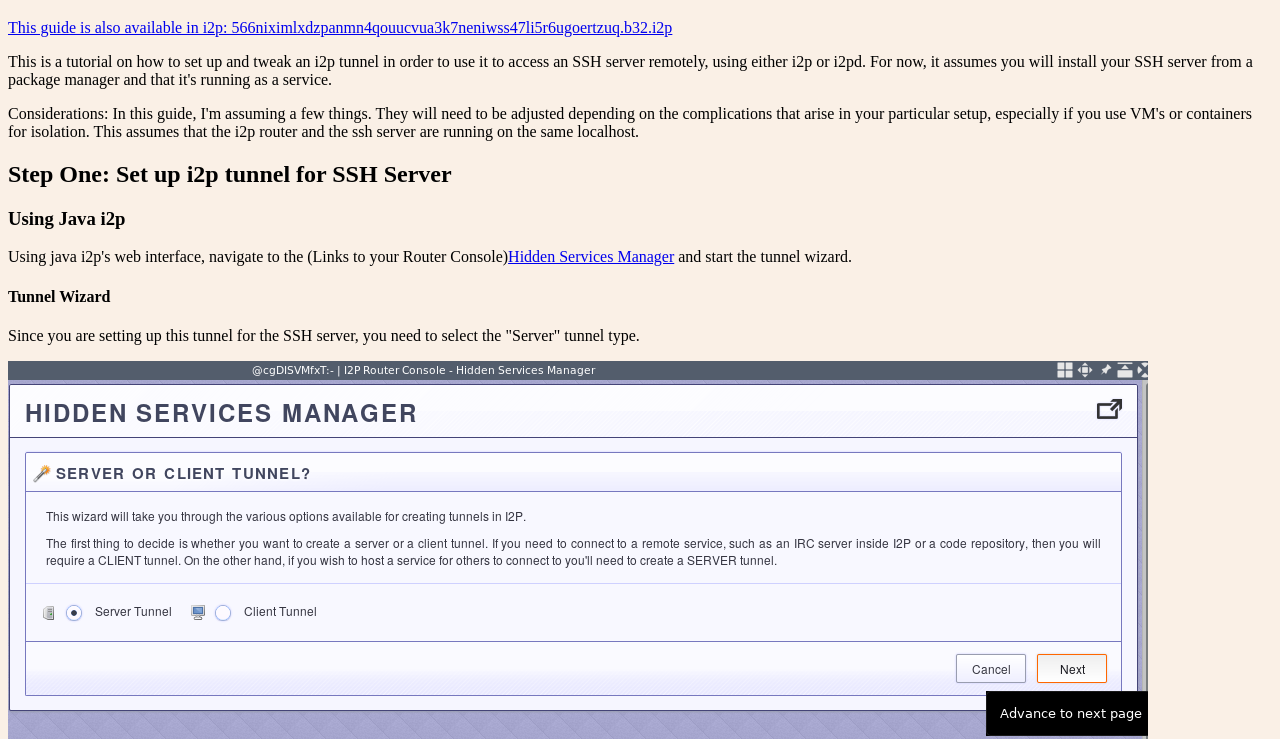
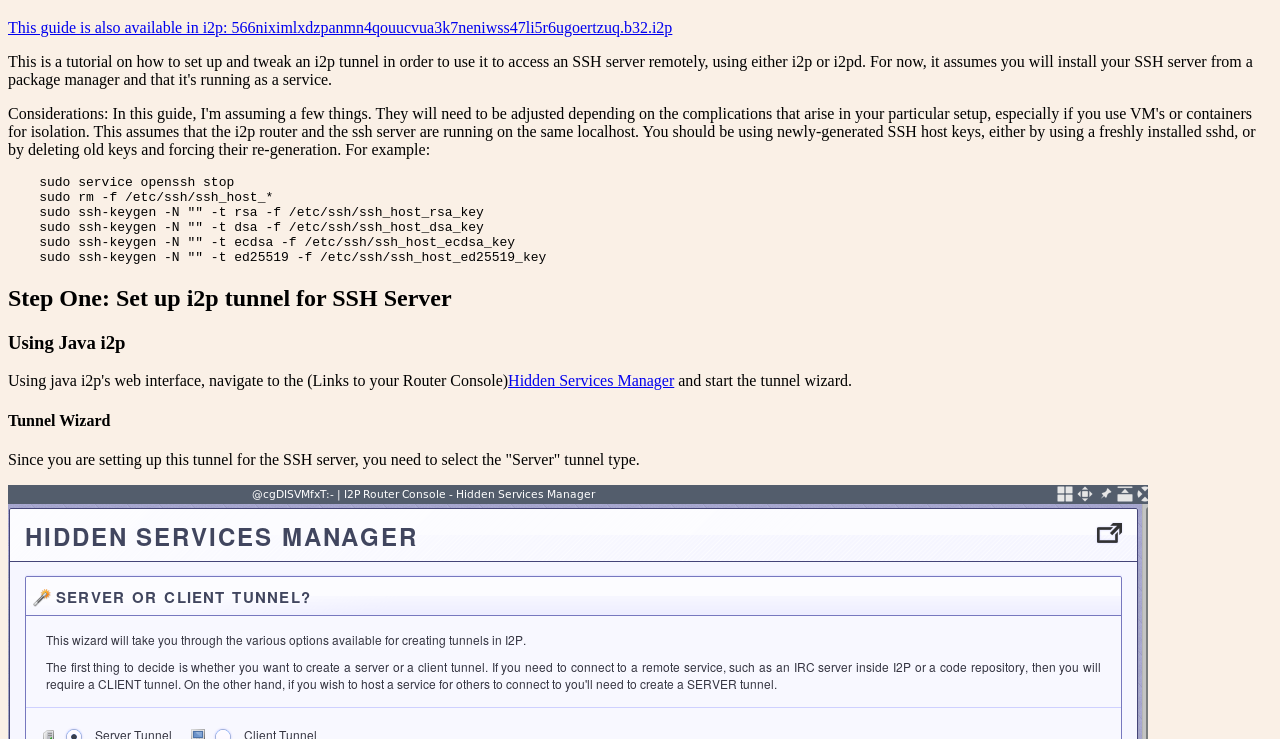
Before and after one commit to eyedeekay/i2p-i2pd-sshsetup, a plain HTML site: page index.html in a window 1280 px wide. Shown: the part 61-800 px from the top of the page. Drawn offline with Linux system fonts and the light colour scheme.

Commit message:
add key-regeneration to instructions

```diff
--- a/index.html
+++ b/index.html
@@ -16,7 +16,17 @@ as a service.</p>
 <p>Considerations: In this guide, I'm assuming a few things. They will need to be
 adjusted depending on the complications that arise in your particular setup,
 especially if you use VM's or containers for isolation. This assumes that the
-i2p router and the ssh server are running on the same localhost.</p>
+i2p router and the ssh server are running on the same localhost. You should be
+using newly-generated SSH host keys, either by using a freshly installed sshd,
+or by deleting old keys and forcing their re-generation. For example:</p>
+
+<pre><code>    sudo service openssh stop
+    sudo rm -f /etc/ssh/ssh_host_*
+    sudo ssh-keygen -N "" -t rsa -f /etc/ssh/ssh_host_rsa_key
+    sudo ssh-keygen -N "" -t dsa -f /etc/ssh/ssh_host_dsa_key
+    sudo ssh-keygen -N "" -t ecdsa -f /etc/ssh/ssh_host_ecdsa_key
+    sudo ssh-keygen -N "" -t ed25519 -f /etc/ssh/ssh_host_ed25519_key
+</code></pre>
 
 <h2>Step One: Set up i2p tunnel for SSH Server</h2>
 
```
Also changed, not shown: 2 other files.
